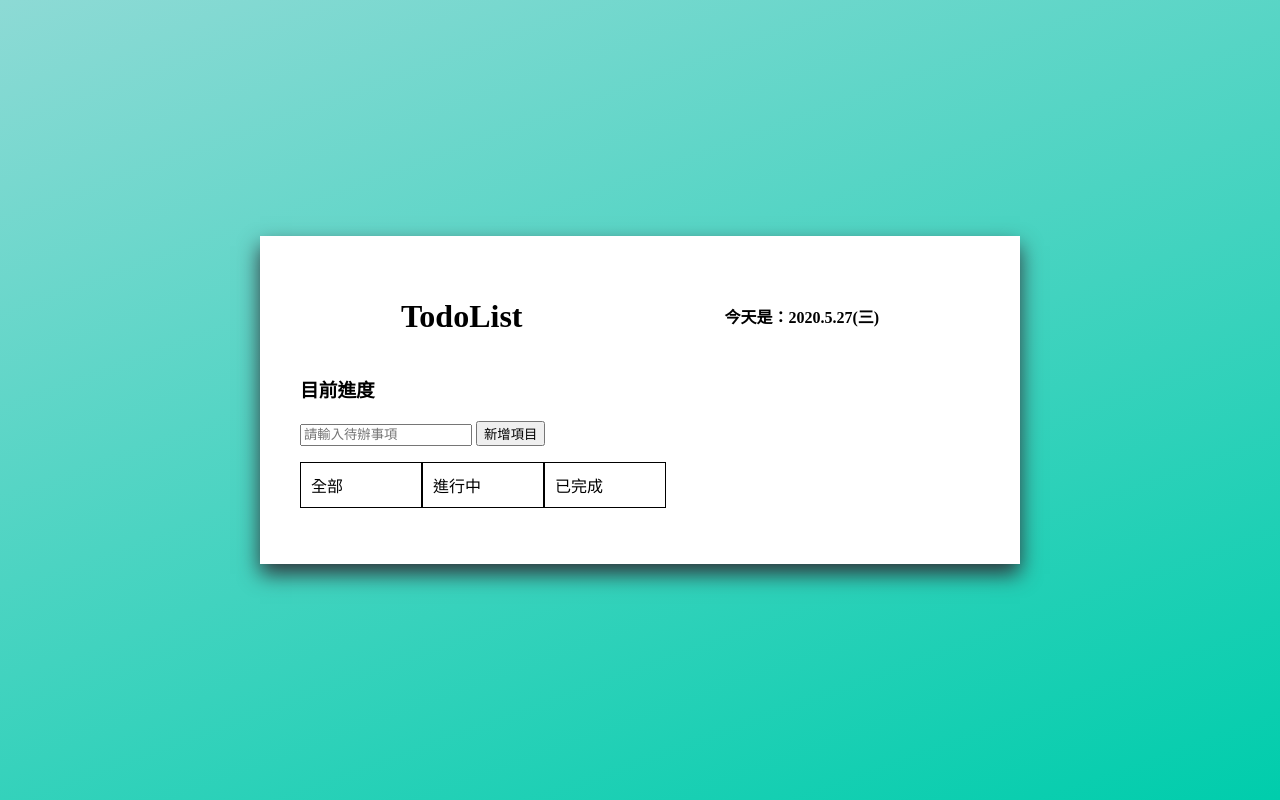
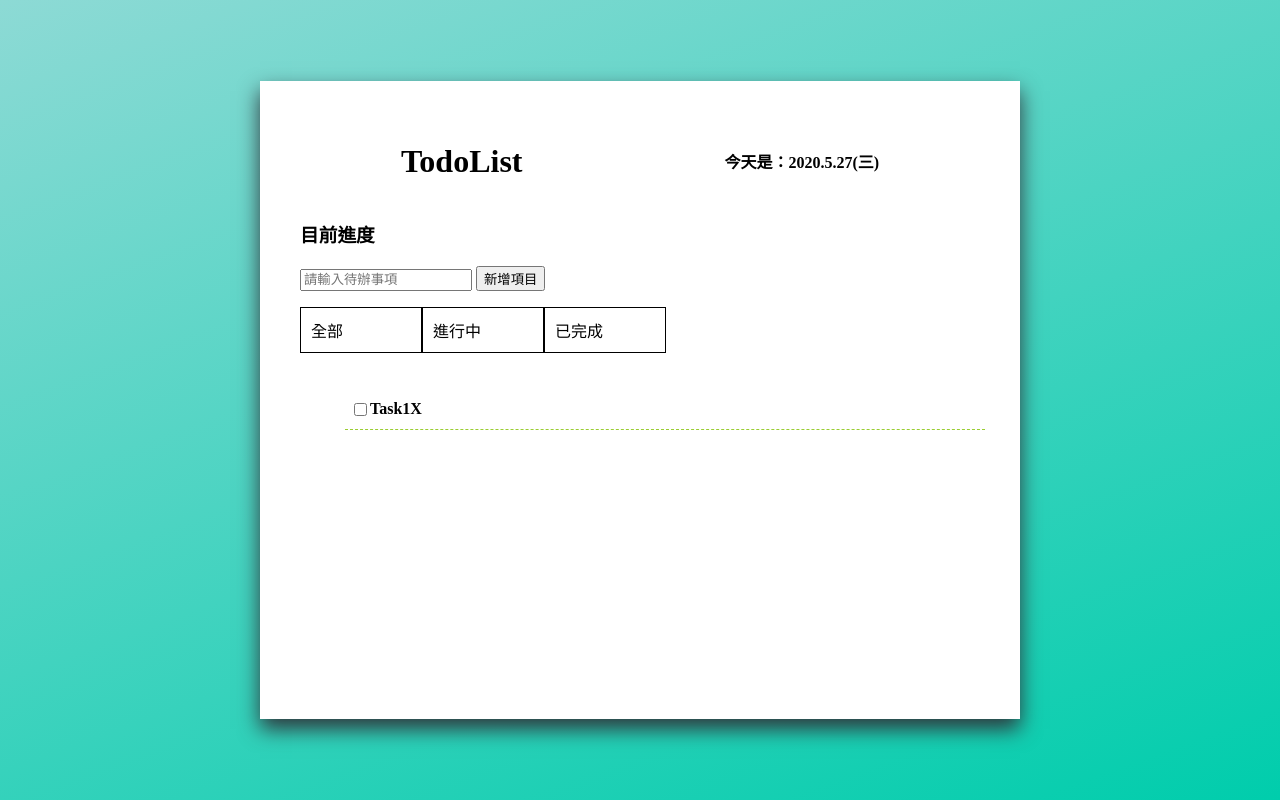
Before and after one commit to TimChen0409/TodoList, a plain HTML site: page index.html in a window 1280 px wide. Drawn offline with nearby package versions, Linux system fonts and the light colour scheme.

Commit message:
update scss.html

```diff
--- a/index.html
+++ b/index.html
@@ -32,6 +32,15 @@
                 <li id="ing">進行中</li>
                 <li id="done">已完成</li>
             </ul>
+            <div class="task">
+                <ul>
+                    <li>
+                        <input type="checkbox" name="" id="">
+                        <span>Task1</span>
+                        <div class="close">X</div>
+                    </li>
+                </ul>
+            </div>
         </div>
     </div>
 
--- a/scss/style.scss
+++ b/scss/style.scss
@@ -48,3 +48,23 @@ body {
     cursor: pointer;
     width: 100px;
 }
+
+.task{
+    padding: 5px;
+    width: 100%;
+    height: 300px;
+    font-weight: bold;
+    ul{
+        list-style: none;
+        li{
+            padding: 10px 5px;
+            display: flex;
+            align-items: center;
+            border-bottom: dashed 1px yellowgreen;
+        }
+    }
+}
+.close{
+    display: inline-block;
+    cursor: pointer;
+}
```
Also changed, not shown: css/style.css, 1 other file.
